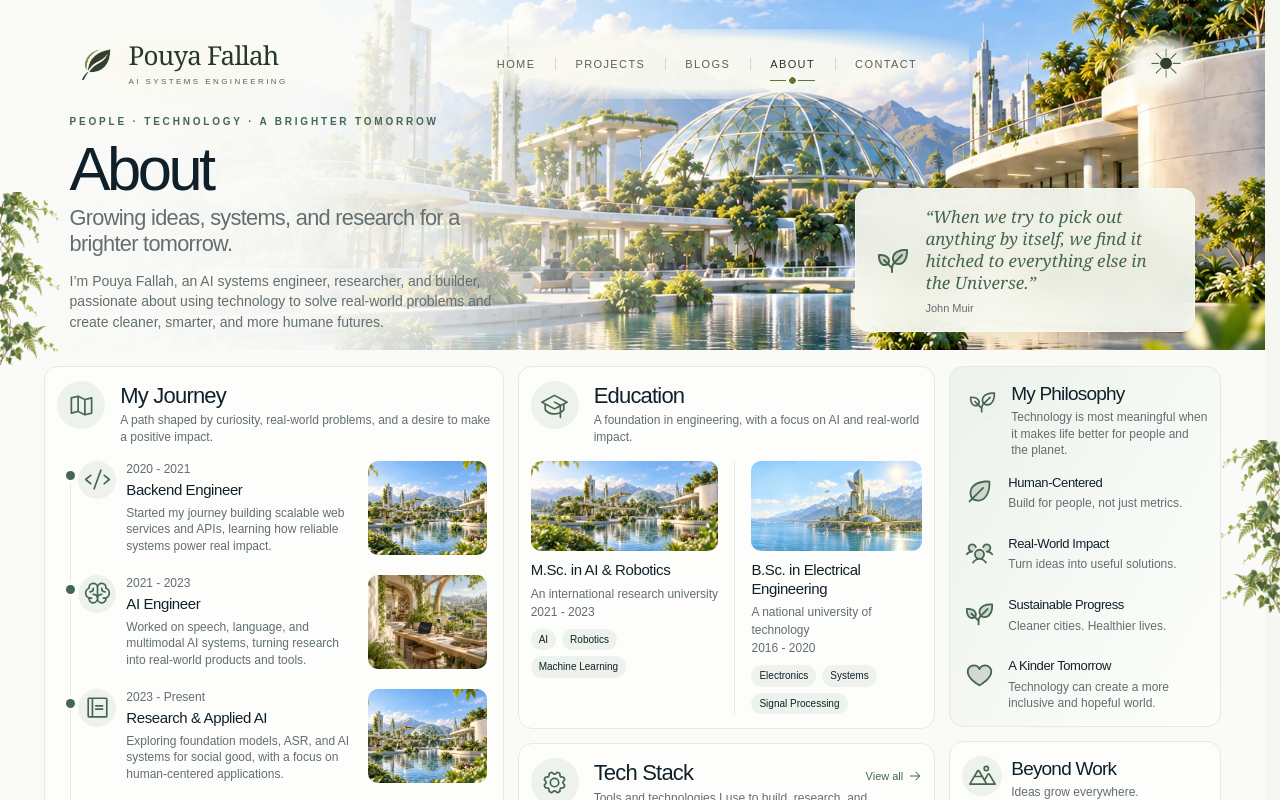
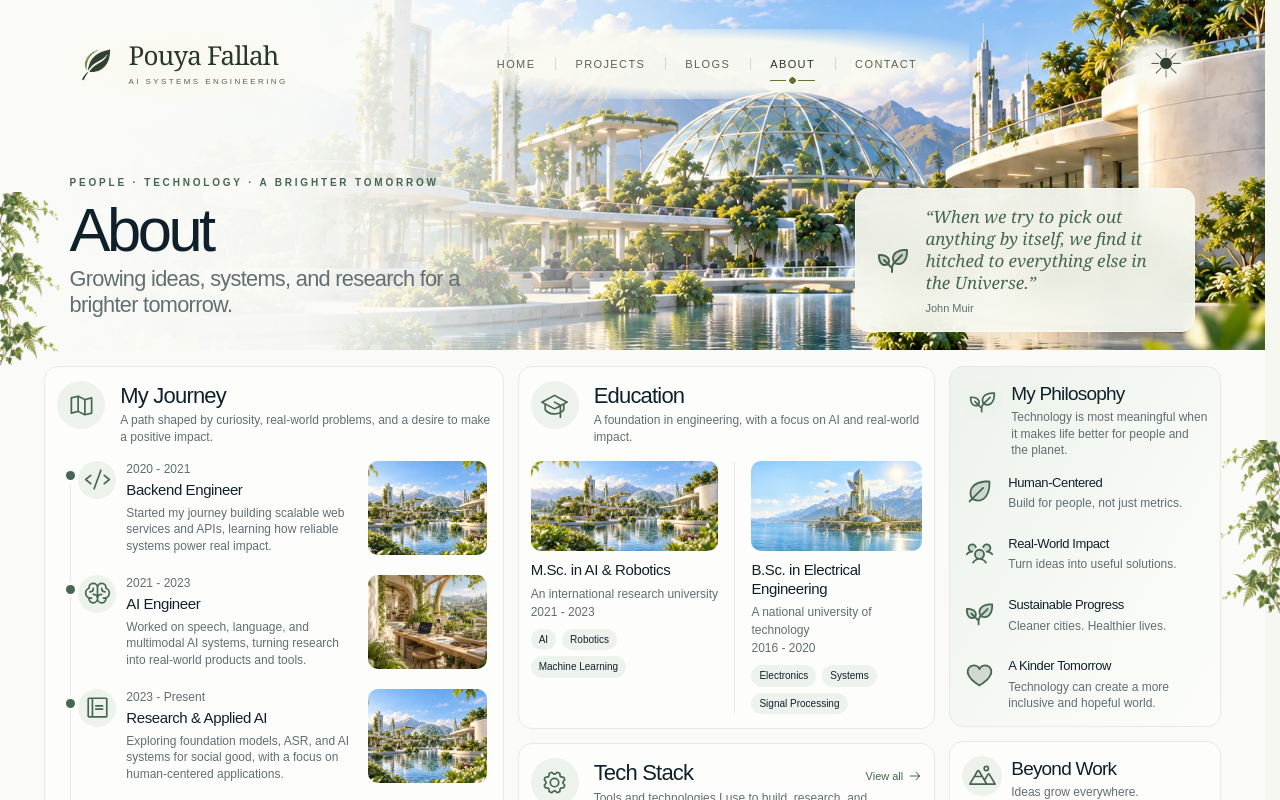
Before and after one commit to pooya79/portfolio, a React (Vite) app: page /#/about in a window 1280 px wide. Shown: the top 800 px of the page. Built offline with nearby package versions, Linux system fonts and the light colour scheme; a web font is replaced by a local one.

Commit message:
Simplify About and Projects hero copy

```diff
--- a/src/pages/about/index.tsx
+++ b/src/pages/about/index.tsx
@@ -29,7 +29,6 @@ export default function About() {
           <p className={styles.eyebrow}>{biography.eyebrow}</p>
           <h1 id="about-title">About</h1>
           <p className={styles.subtitle}>{biography.subtitle}</p>
-          <p className={styles.introduction}>{biography.introduction}</p>
         </Reveal>
         <Reveal className={styles.quote} delay={0.15}>
           <PlantIcon size={32} weight="duotone" aria-hidden="true" />
--- a/src/pages/projects/index.tsx
+++ b/src/pages/projects/index.tsx
@@ -29,7 +29,6 @@ export default function Projects() {
           <p className={styles.eyebrow}>Building a brighter tomorrow</p>
           <h1 id="projects-title">Projects</h1>
           <p className={styles.subtitle}>AI systems, research, and products<br className={styles.desktopBreak} /> for a more livable tomorrow.</p>
-          <p className={styles.description}>A collection of my projects spanning AI, applied research, and real-world products. Each project is a step toward smarter tools and a brighter future.</p>
         </Reveal>
         <Reveal className={styles.principles} delay={0.15}>
           <ul>
```
